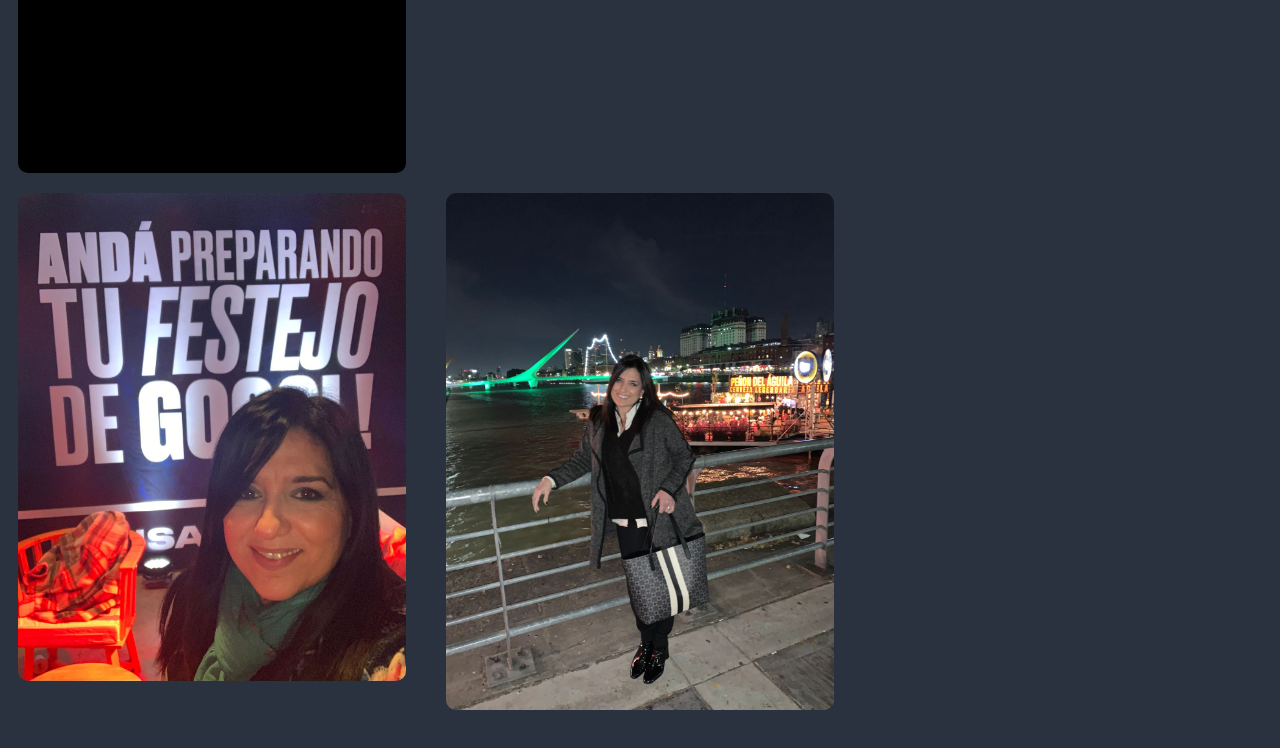
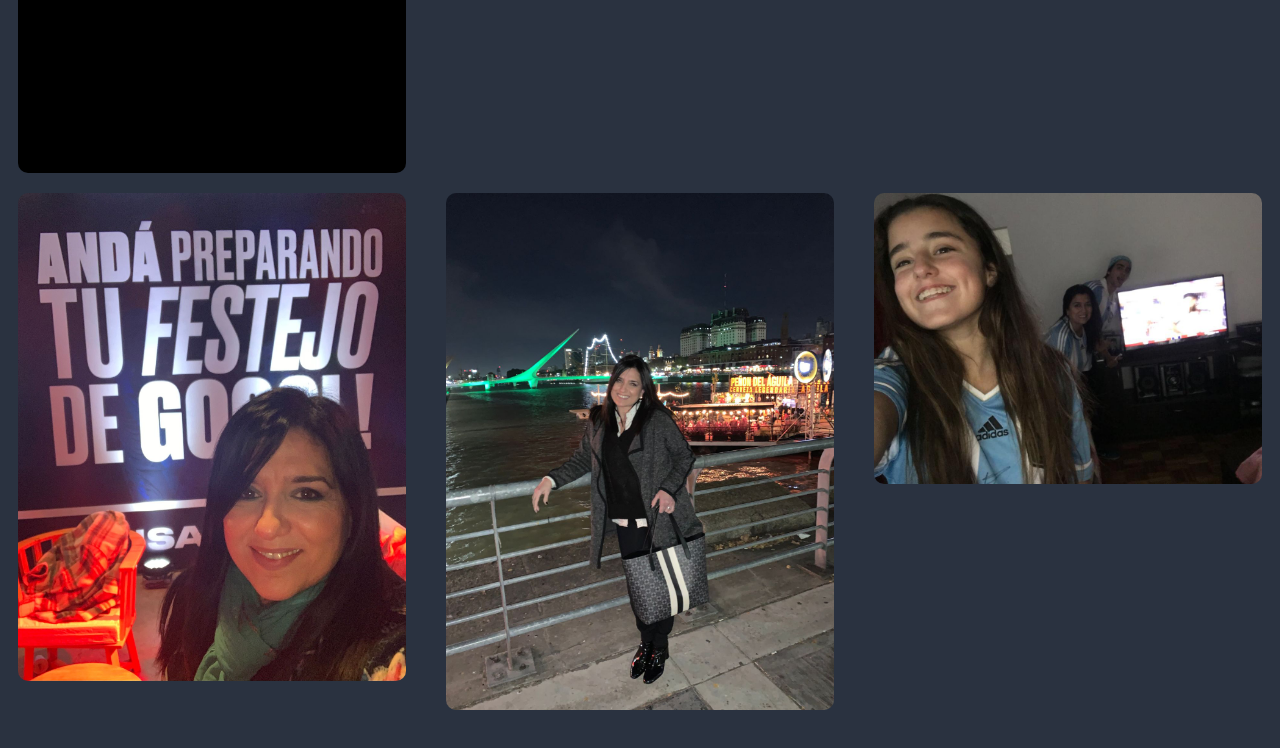
Before and after one commit to GermanSchmitz/diaDeLaMadre, a plain HTML site: page masFotitos.html in a window 1280 px wide. Shown: the part 1392-2140 px from the top of the page. Drawn offline with Linux system fonts and the light colour scheme.

Commit message:
agregado de una foto mas

```diff
--- a/masFotitos.html
+++ b/masFotitos.html
@@ -37,7 +37,9 @@
         <div class="item">
             <img src="assets/WhatsApp Image 2022-10-16 at 10.57.13 AM.jpeg" alt="" srcset="">
         </div>
-        <div class="item"></div>
+        <div class="item">
+            <img src="assets/WhatsApp Image 2022-10-16 at 10.20.00 AM (3).jpeg" alt="" srcset="">
+        </div>
         <div class="item"></div>
     </div>
 </body>
```
